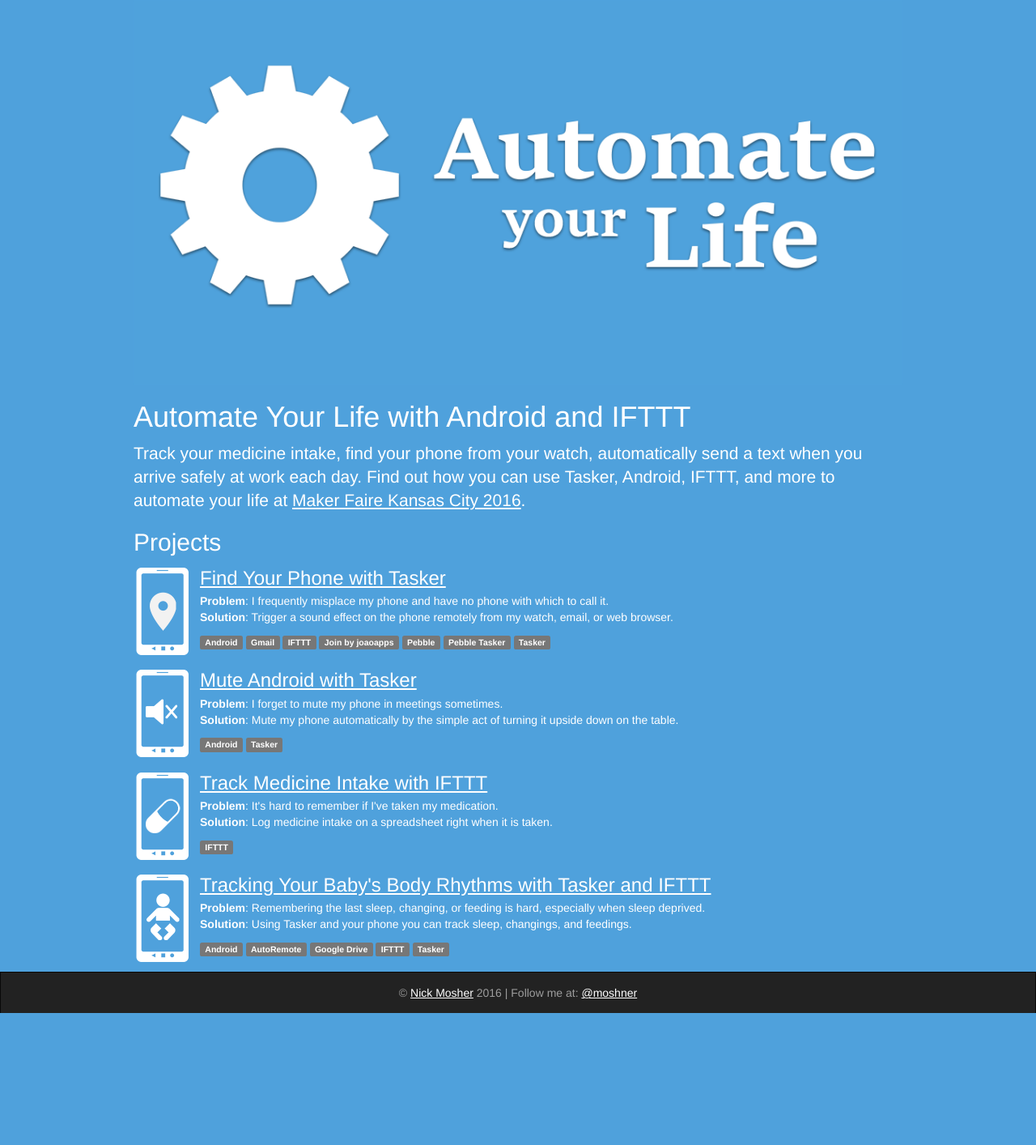
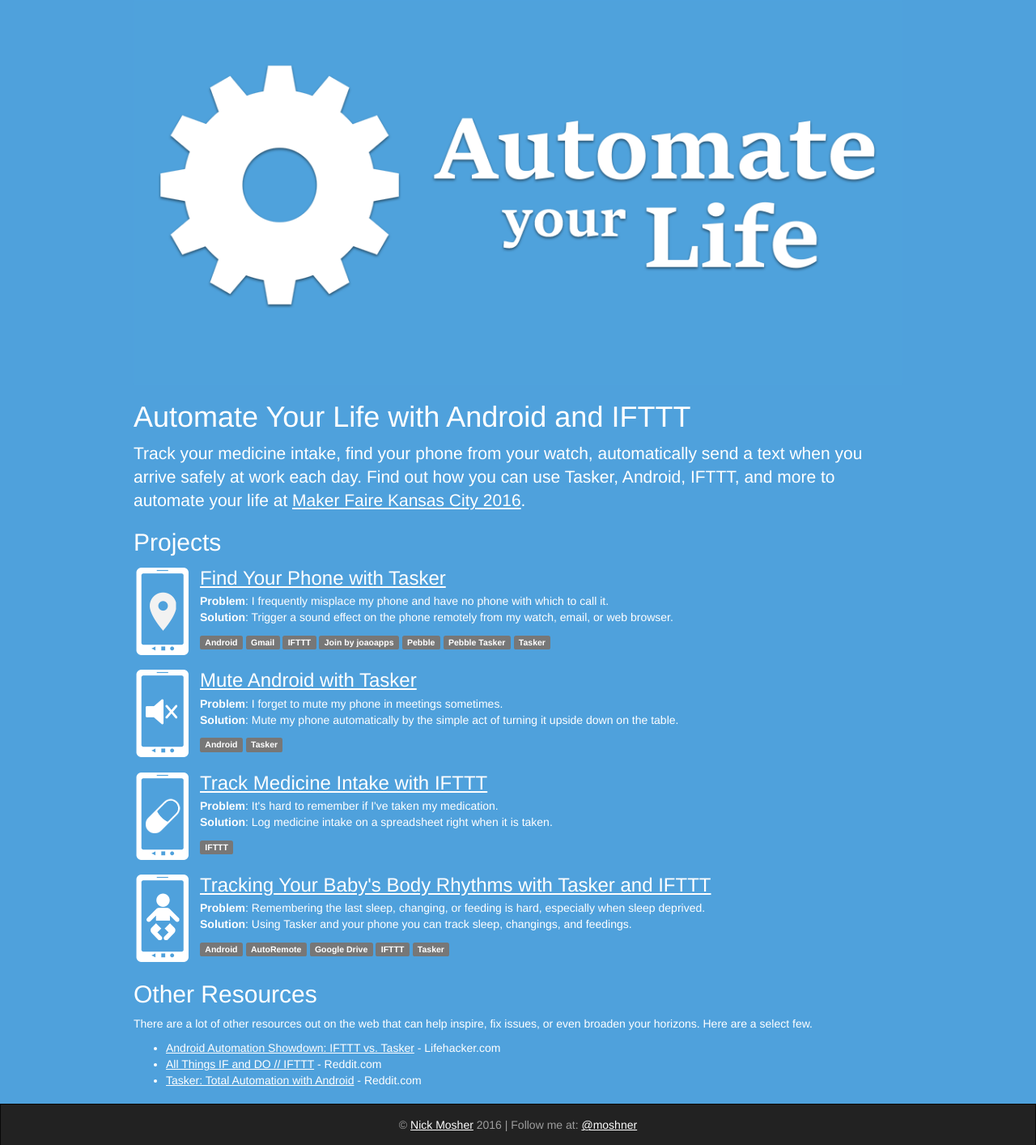
Before and after one commit to moshner/automateyourlife.org, a Jekyll site: the page built from index.html, in a window 1280 px wide. Shown: the whole page at 81% size. Built offline with Jekyll 4.4.1, drawn with Linux system fonts in a browser that asks for light colours; nearby versions of some CDN libraries; before the commit the page ends 1251 px from its top, so only the background shows below that.

Commit message:
added other resources

```diff
--- a/index.html
+++ b/index.html
@@ -16,3 +16,12 @@
     {% assign list = site.projects | sort: 'title' %}
     {% for p in list %}{% include project.html project=p %}{% endfor %}
 </div>
+<div class="other-links">
+    <h2>Other Resources</h2>
+    <p>There are a lot of other resources out on the web that can help inspire, fix issues, or even broaden your horizons. Here are a select few.</p>
+    <ul>
+        <li><a href="http://lifehacker.com/android-automation-showdown-ifttt-vs-tasker-1781835294">Android Automation Showdown: IFTTT vs. Tasker</a> - Lifehacker.com</li>
+        <li><a href="https://www.reddit.com/r/IFTTT">All Things IF and DO // IFTTT</a> - Reddit.com</li>
+        <li><a href="https://www.reddit.com/r/tasker/">Tasker: Total Automation with Android</a> - Reddit.com</li>
+    </ul>
+</div>
```
